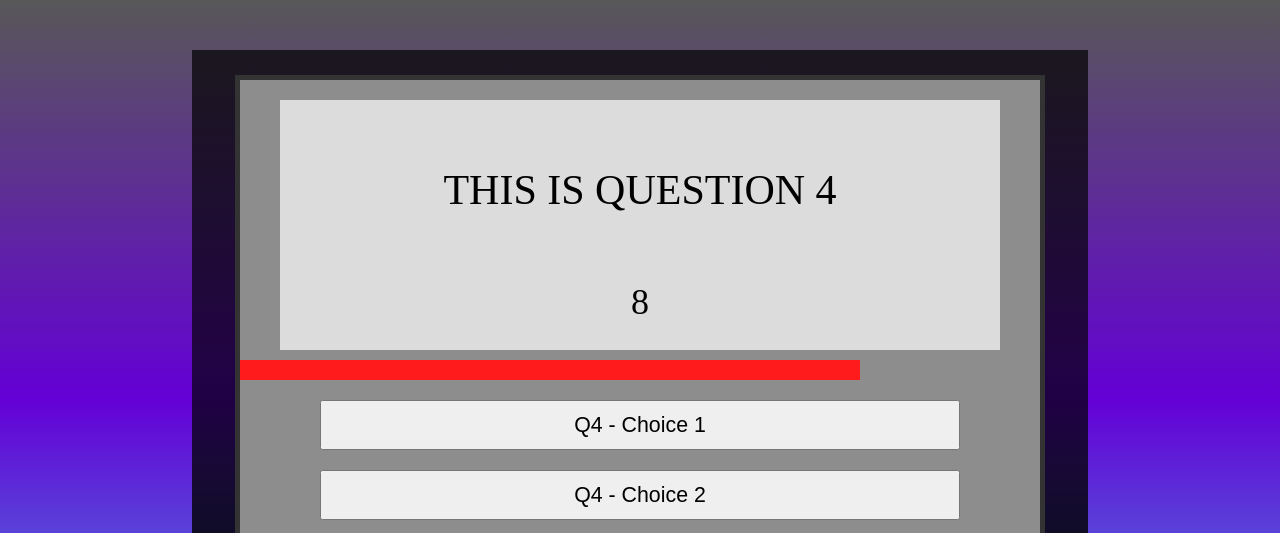
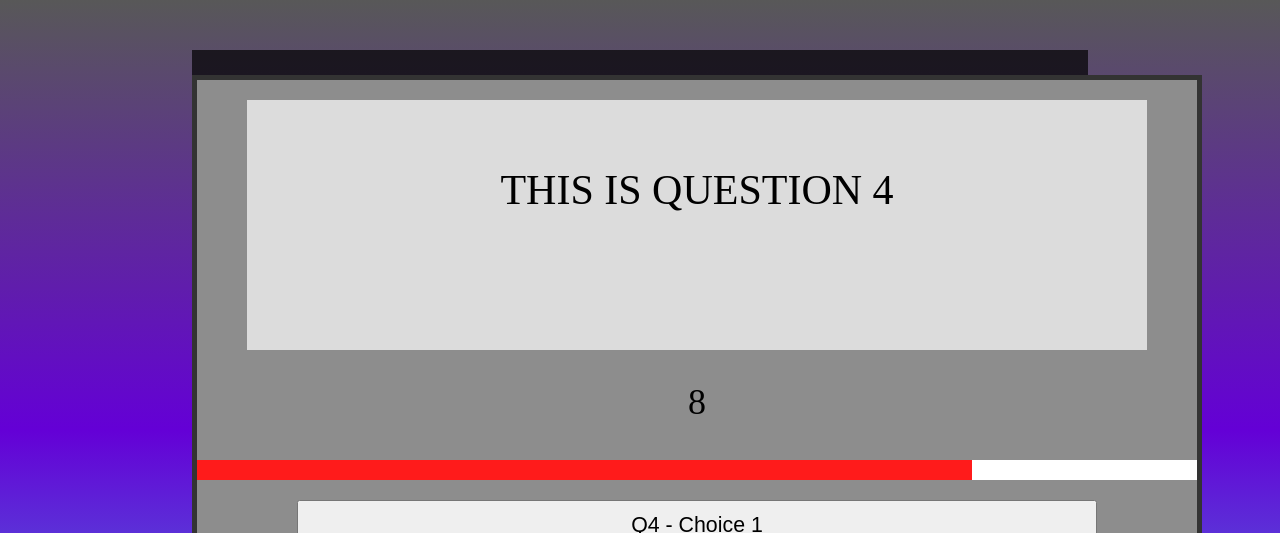
Before and after one commit to jolarios96/TriviaGame, a plain HTML site: page index.html in a window 1280 px wide. Both pictures are taken after a click on the button "Start Game". Shown: the top 533 px of the page. Drawn offline with nearby package versions, Linux system fonts and the light colour scheme.

Commit message:
made timer bar more visible

```diff
--- a/assets/css/style.css
+++ b/assets/css/style.css
@@ -14,7 +14,6 @@ button {
 
 #wrapper {
     width: 70%;
-    height: 100%;
     min-width: 820px;
 
     padding: 25px 0;
@@ -28,8 +27,8 @@ button {
 }
 
 #app {
-    width: 800px;
-    height: 600px;
+    width: 1000px;
+    height: 700px;
 
     min-width: 600px;
     min-height: 450px;
@@ -100,6 +99,20 @@ button {
     position: absolute;
     bottom: 300px;
     left: 0;
+
+    z-index: 1;
+}
+
+#progress-bar-background{
+    width: 100%;
+    height: 20px;
+
+    background-color: rgb(255, 255, 255);
+    /* background-color: rgb(122, 0, 221); */
+
+    position: absolute;
+    bottom: 300px;
+    left: 0;
 }
 
 #answer-img {
@@ -107,6 +120,8 @@ button {
     height: 300;
 
     margin: 0 auto;
+
+    z-index: 2;
 
     position: absolute;
     bottom: 125px;
--- a/assets/javascript/app.js
+++ b/assets/javascript/app.js
@@ -1,8 +1,6 @@
 // This Script asks the user a random question from a list.
 // After the question is answered (right/wrong), remove that question from the list.
-// ------------------------
-// ----- MAIN DRIVER --------
-// ------------------------
+
 var questionData = [
     {
         question: 'THIS IS QUESTION 1',
@@ -100,11 +98,11 @@ var timer = {
     },
 
     displayBar: function () {
-        var length = 800;
+        var length = 1000;
         barInterval = setInterval(function () {
             length--;
             $('#progress-bar').css('width', length);
-        }, 10);
+        }, 8);
     },
 
     stop: function () {
@@ -250,9 +248,6 @@ function startGame() {
     console.log('Waiting for button push . . .');
 };
 
-
-// RE-STYLE THIS:
-// make it so buttons have no background, and change color on hover.
 function getButtons(index) {
     console.log('Calling getButtons() -- --');
     $('#button-container').empty();
--- a/index.html
+++ b/index.html
@@ -21,6 +21,7 @@
                 <h2 id='timer'></h2>
             </div>
             <div id='progress-bar'></div>
+            <div id='progress-bar-background'></div>
 
             <div id='button-container' class='centered'>
                 <button id='start-btn' class='centered'>Start Game</button>
```
